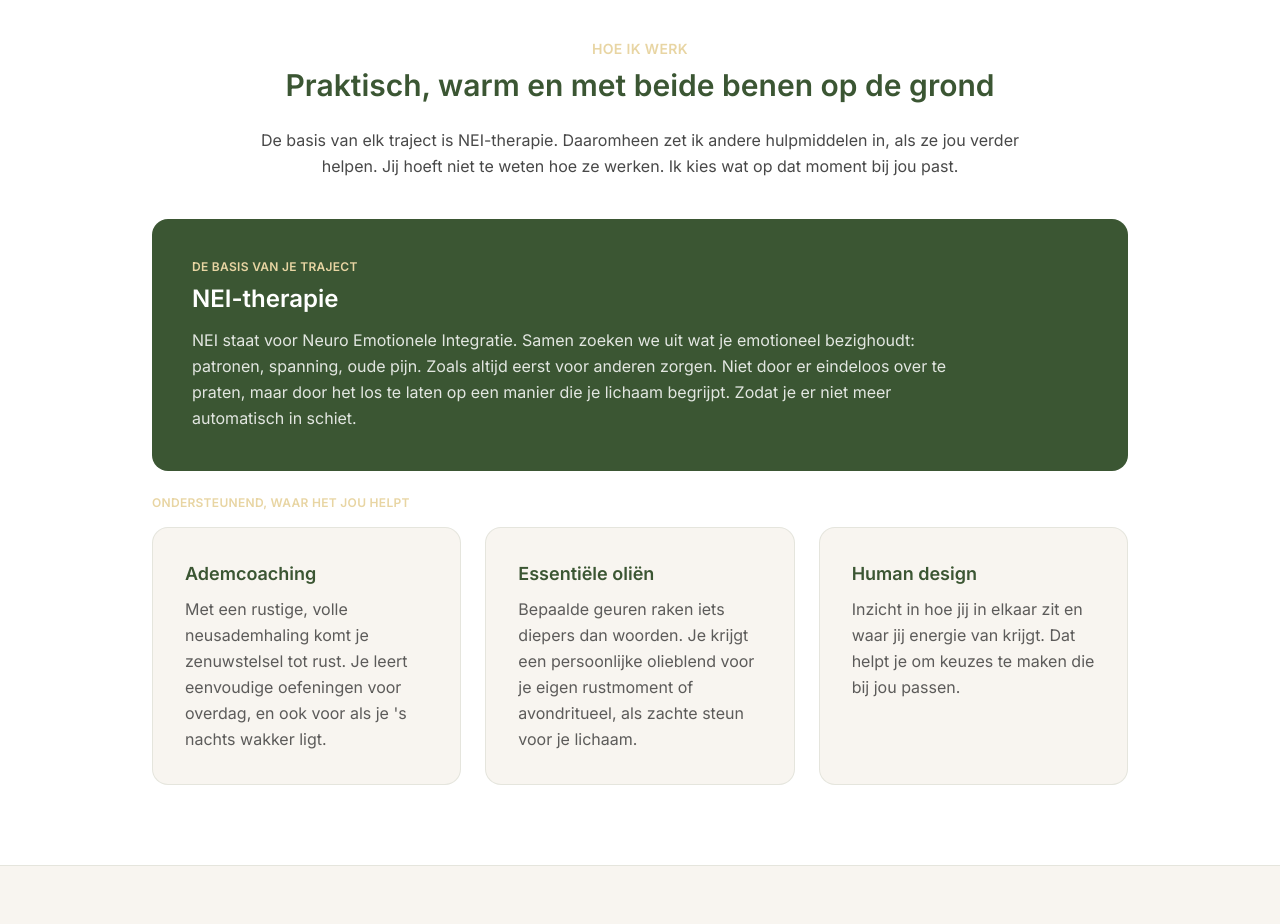
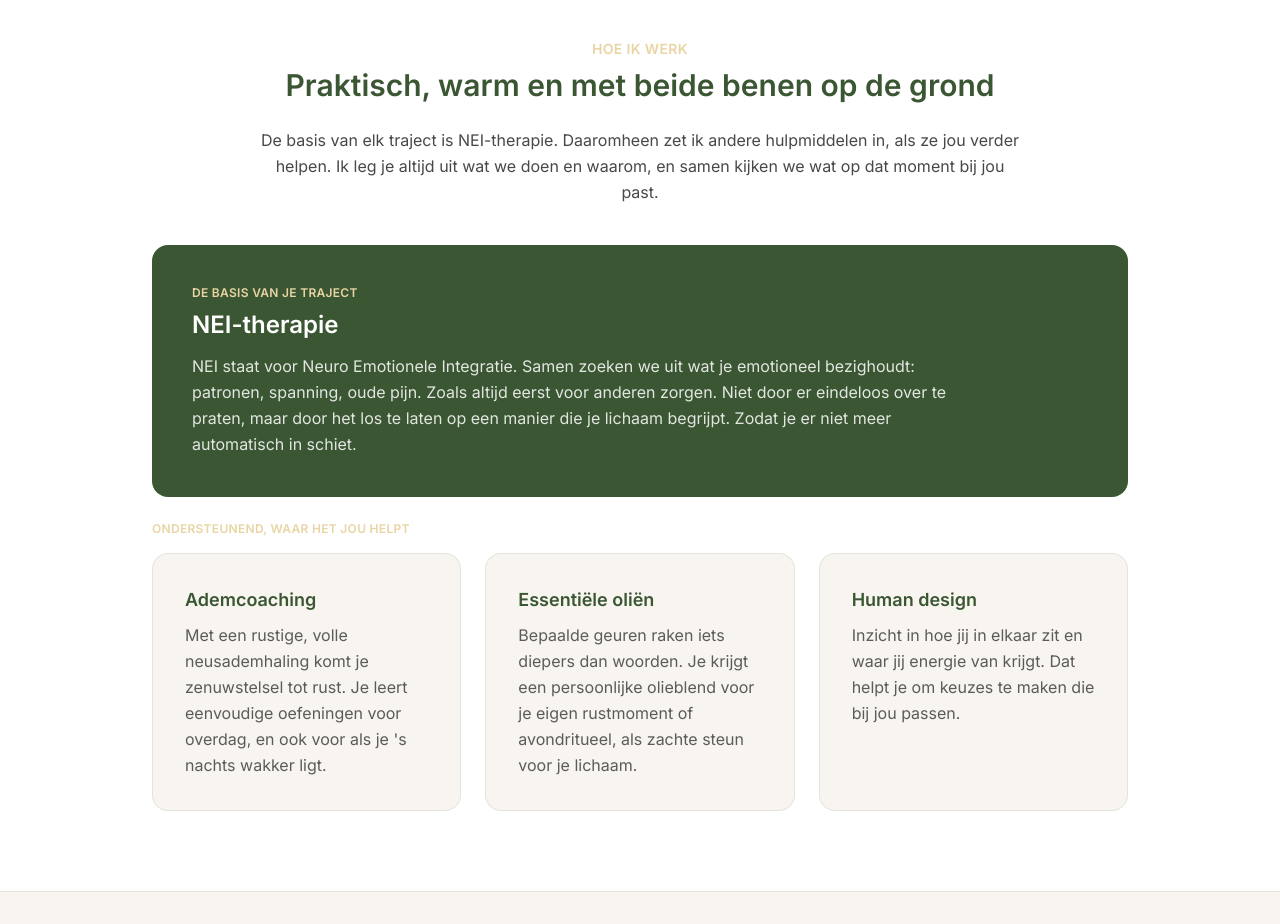
Before and after one commit to praktijkconfident/website, a Next.js app: page / in a window 1280 px wide. Shown: the part 2440-3364 px from the top of the page. Built offline with nearby package versions, Linux system fonts and the light colour scheme.

Commit message:
Pas zin over werkwijze aan
Co-Authored-By: Claude Opus 5.5 <noreply@anthropic.com>
Claude-Session: https://claude.ai/code/session_01EYEp4cEzsmc9bAU9fwTP8T

```diff
--- a/app/page.tsx
+++ b/app/page.tsx
@@ -303,8 +303,8 @@ export default function HomePage() {
             <h2 className={h2}>Praktisch, warm en met beide benen op de grond</h2>
             <p className="text-tekst/80 leading-relaxed reveal">
               De basis van elk traject is NEI-therapie. Daaromheen zet ik andere hulpmiddelen in,
-              als ze jou verder helpen. Jij hoeft niet te weten hoe ze werken. Ik kies wat op dat
-              moment bij jou past.
+              als ze jou verder helpen. Ik leg je altijd uit wat we doen en waarom, en samen kijken we
+              wat op dat moment bij jou past.
             </p>
           </div>
           <div className="bg-primair text-wit rounded-2xl p-8 md:p-10 mb-6 reveal">
```
